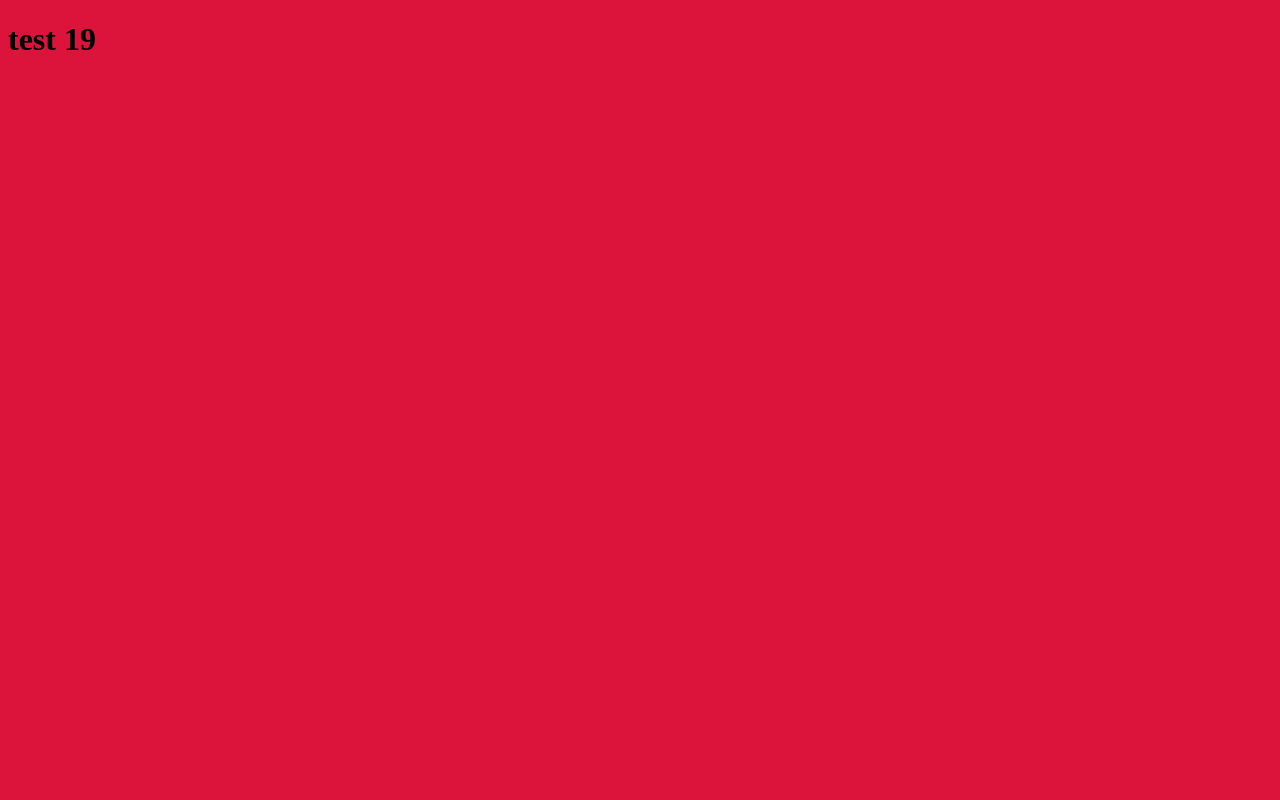
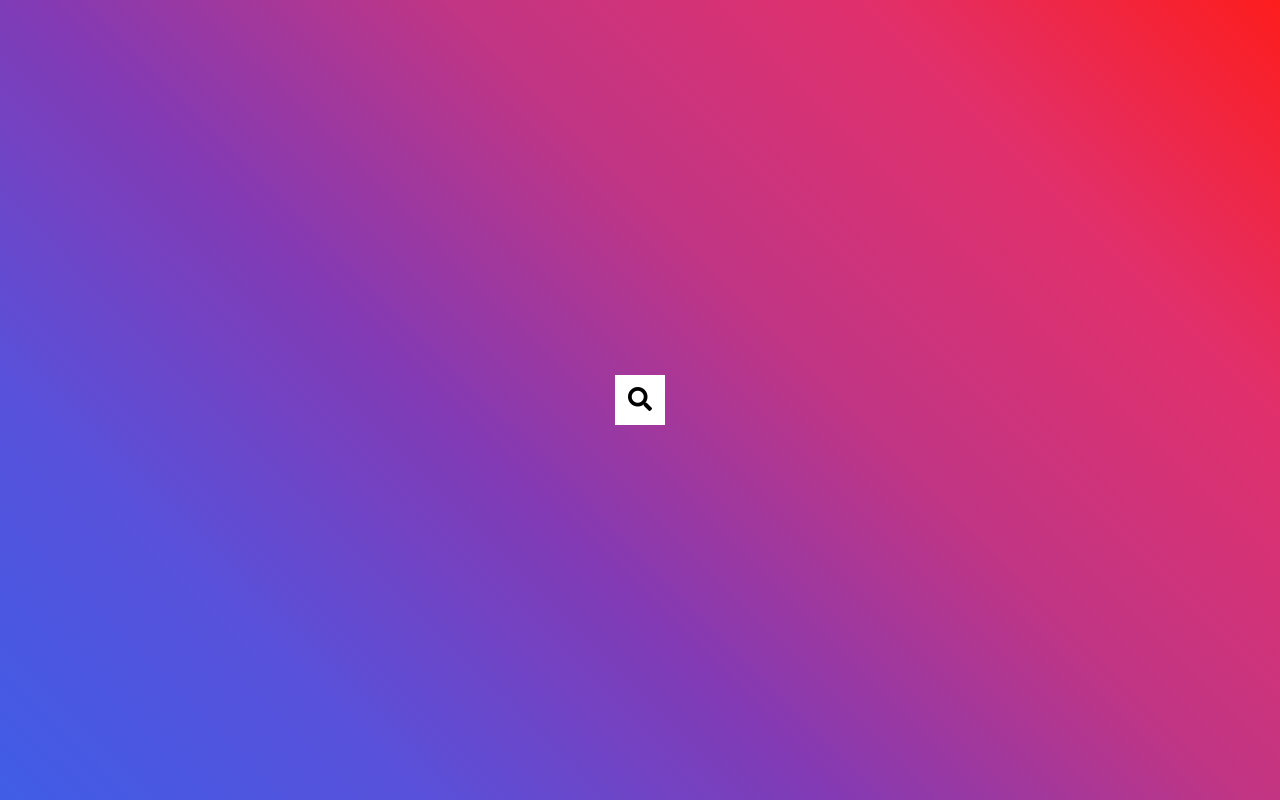
Before and after one commit to okaformark/Search-Widget, a plain HTML site: page index.html in a window 1280 px wide. Drawn offline with Linux system fonts and the light colour scheme; a web font is replaced by a local one.

Commit message:
widget done

```diff
--- a/index.html
+++ b/index.html
@@ -1,10 +1,24 @@
 <!DOCTYPE html>
-<html>
-    <head>
-        <title>test 19</title>
-        <link rel="stylesheet" type="text/css" href="./main.css">
-    </head>
-    <body>
-        <h1>test 19</h1>
-    </body>
+<html lang="en">
+	<head>
+		<meta charset="UTF-8" />
+		<meta name="viewport" content="width=device-width, initial-scale=1.0" />
+		<link
+			rel="stylesheet"
+			href="https://cdnjs.cloudflare.com/ajax/libs/font-awesome/5.15.1/css/all.min.css"
+			integrity="sha512-+4zCK9k+qNFUR5X+cKL9EIR+ZOhtIloNl9GIKS57V1MyNsYpYcUrUeQc9vNfzsWfV28IaLL3i96P9sdNyeRssA=="
+			crossorigin="anonymous"
+		/>
+		<link rel="stylesheet" href="main.css" />
+		<title>Search Widget</title>
+	</head>
+	<body>
+		<div class="search">
+			<input type="text" class="input" placeholder="Search..." />
+			<button class="btn">
+				<i class="fas fa-search"></i>
+			</button>
+		</div>
+		<script src="script.js"></script>
+	</body>
 </html>
--- a/main.css
+++ b/main.css
@@ -1,3 +1,64 @@
-body{
-    background-color: crimson;
+@import url('https://fonts.googleapis.com/css?family=Muli&display=swap');
+
+* {
+	box-sizing: border-box;
 }
+
+body {
+	background-image: linear-gradient(
+		45deg,
+		#405de6,
+		#5851db,
+		#833ab4,
+		#c13584,
+		#e1306c,
+		#fd1d1d
+	);
+	font-family: 'Muli', sans-serif;
+	display: flex;
+	align-items: center;
+	justify-content: center;
+	height: 100vh;
+	overflow: hidden;
+	margin: 0;
+	padding: 0;
+}
+.search {
+	position: relative;
+	height: 50px;
+}
+.search .input {
+	background-color: white;
+	border: 0;
+	font-size: 18px;
+	padding: 15px;
+	height: 50px;
+	width: 50px;
+	transition: width 0.3s ease;
+}
+.btn {
+	background-color: #fff;
+	cursor: pointer;
+	font-size: 24px;
+	position: absolute;
+	border: 0;
+	top: 0;
+	left: 0;
+	height: 50px;
+	width: 50px;
+	transition: transform 0.3s ease;
+}
+.btn:focus,
+.input:focus {
+	outline: none;
+}
+.search.active .input {
+	width: 200px;
+}
+.search.active .btn {
+	transform: translateX(198px);
+}
+::placeholder {
+	font-style: italic;
+	font-family: cursive;
+}
--- /dev/null
+++ b/script.js
@@ -0,0 +1,8 @@
+const search = document.querySelector('.search');
+const btn = document.querySelector('.btn');
+const input = document.querySelector('.input');
+
+btn.addEventListener('click', () => {
+	search.classList.toggle('active');
+	input.focus();
+});
```
